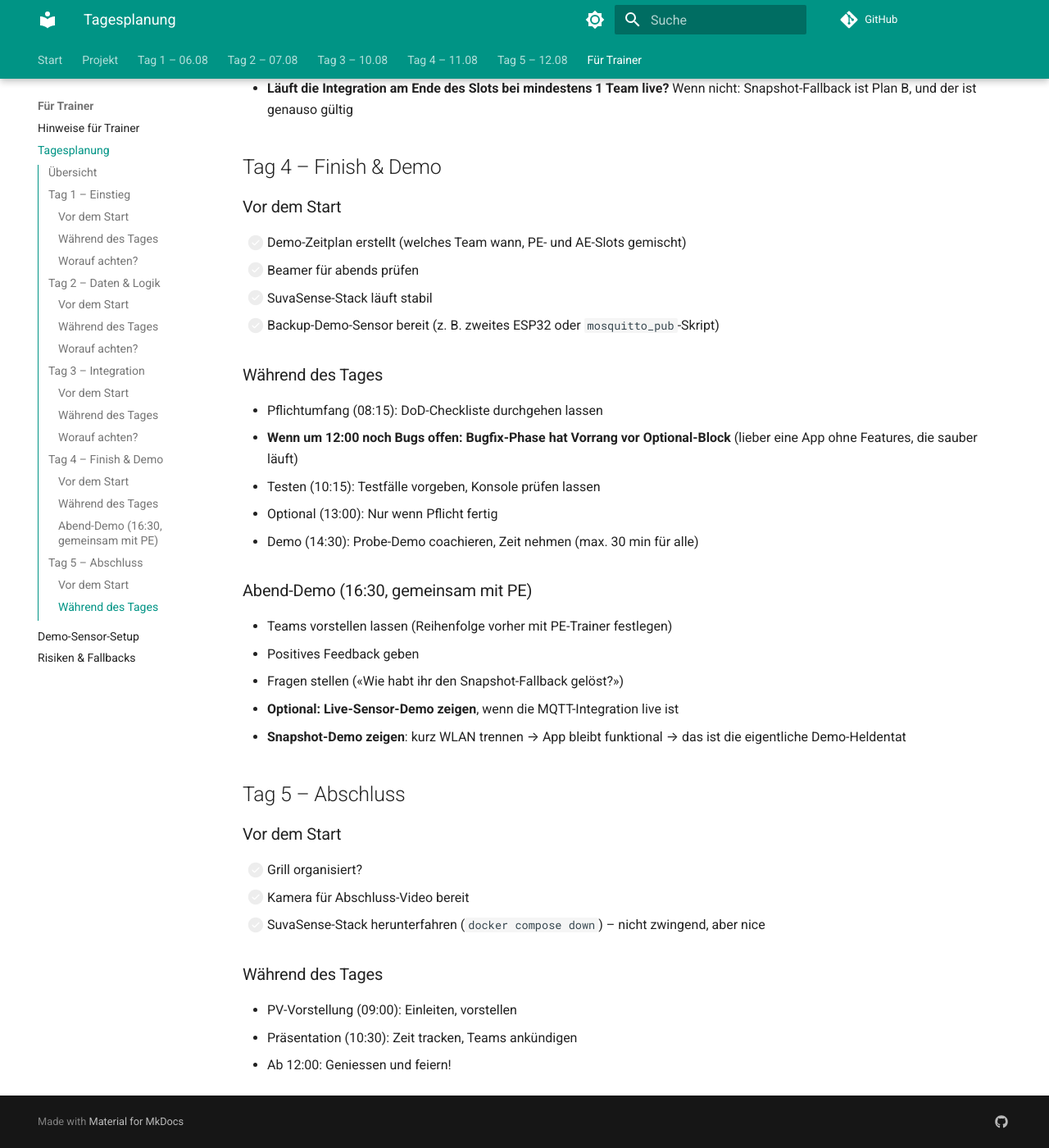
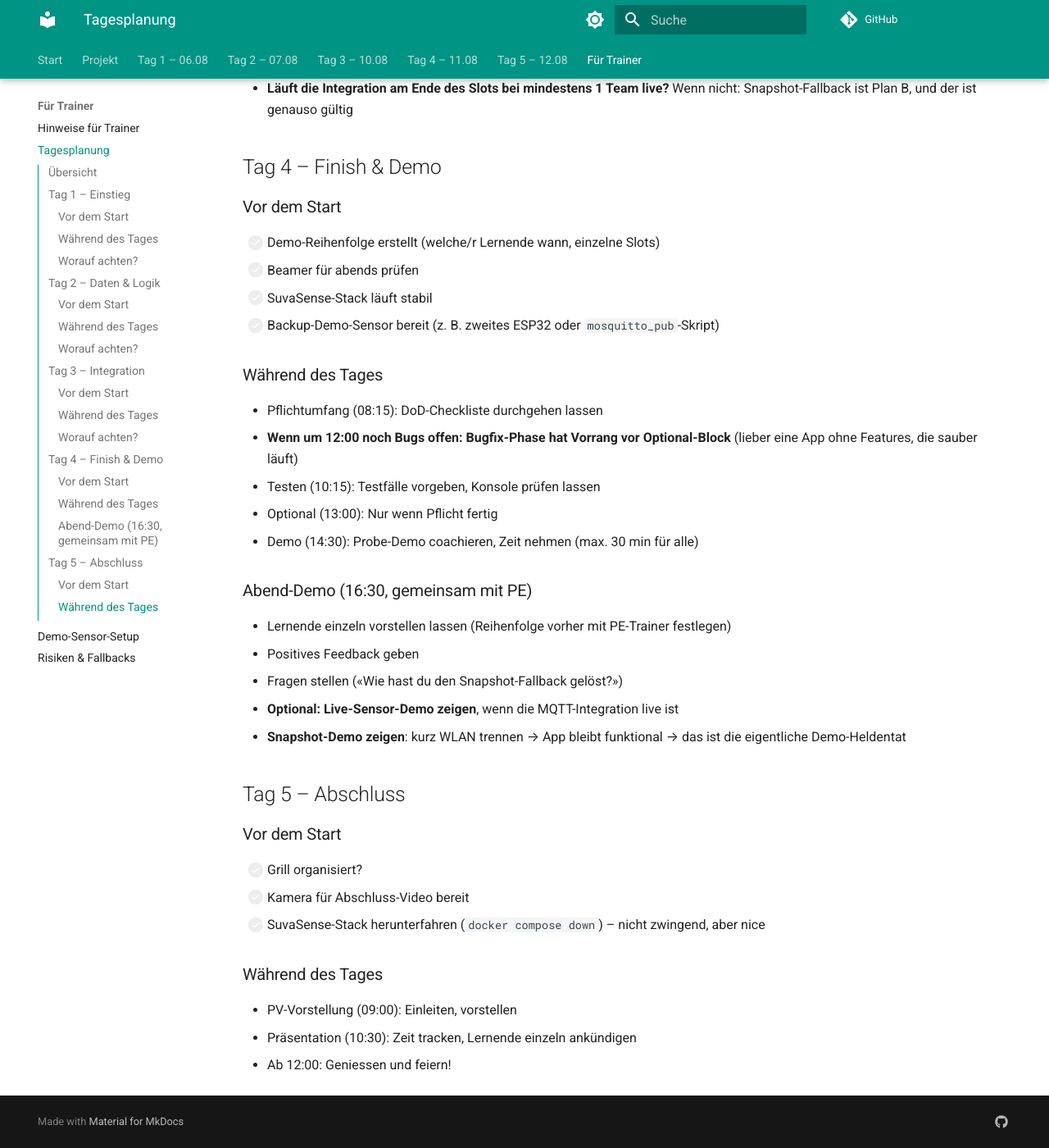
Before and after one commit to HeiligerG/ae-raumklima-bootcamp, an MkDocs documentation site: the page built from docs/trainer/tagesplanung.md, in a window 1280 px wide and 1400 px high, scrolled down 2574 px. Shown: the whole window at 82% size. Built offline with MkDocs 1.6.1 and Material for MkDocs 9.7.7, drawn with Linux system fonts in a browser that asks for light colours; comment, search, counter and statistics services are not loaded; some of the changed text lies outside the part shown.

Commit message:
fix(trainer): tagesplanung Nachzuegler-Edits (Retro -> Selbst-Reflexion)
Zwei Zeilen, die beim vorherigen tagesplanung-Commit
nicht erfasst wurden (Race-Condition zwischen mehreren
Edit-Aufrufen):
- Tag 3 'Vor dem Start': 'Retro-Partner-Teams festlegen'
  -> 'Selbst-Reflexion-Material vorbereitet'
- Tag 3 'Waehrend': 'Retro: Teams zuweisen' ->
  'Selbst-Reflexion: Jede/r fuer sich'

```diff
--- a/docs/trainer/tagesplanung.md
+++ b/docs/trainer/tagesplanung.md
@@ -53,7 +53,7 @@
 ## Tag 3 – Integration
 
 ### Vor dem Start
-- [ ] Retro-Partner-Teams festlegen
+- [ ] **Selbst-Reflexion-Material** für die Lernenden vorbereitet (siehe [Retro](retro.md))
 - [ ] **SuvaSense-Stack läuft und ist erreichbar** (`curl http://<host>:8080/health` und `docker compose ps`)
 - [ ] **Demo-Sensor publiziert** (entweder echtes ESP32 oder manueller `mosquitto_pub` – siehe [Demo-Sensor-Setup](demo-sensor.md))
 - [ ] API-URL und Demo-Seriennummer sind an die Lernenden verteilt (am besten schon Tag 2 Nachmittag, spätestens jetzt)
@@ -61,7 +61,7 @@
 
 ### Während des Tages
 - Daily (08:00): Stand-up
-- Retro (08:15): Teams zuweisen, Zeit tracken, Feedback-Regeln erklären
+- Selbst-Reflexion (08:15): Jede/r Lernende für sich, 30 Min
 - **Projekt Verlaufsliste (09:00–10:00)**: kurze Coach-Session, Code aus Tag-2-Anleitung übernehmen
 - **Joint-Session 13:00–15:00 moderieren**: AE testet App gegen API (oder Snapshot-Fallback), PE publiziert via MQTT. Trainer überwacht `mosquitto_sub -t 'suva/+/data' -v` und zeigt den Datenstrom am Beamer.
 
@@ -74,7 +74,7 @@
 ## Tag 4 – Finish & Demo
 
 ### Vor dem Start
-- [ ] Demo-Zeitplan erstellt (welches Team wann, PE- und AE-Slots gemischt)
+- [ ] Demo-Reihenfolge erstellt (welche/r Lernende wann, einzelne Slots)
 - [ ] Beamer für abends prüfen
 - [ ] SuvaSense-Stack läuft stabil
 - [ ] Backup-Demo-Sensor bereit (z. B. zweites ESP32 oder `mosquitto_pub`-Skript)
@@ -87,9 +87,9 @@
 - Demo (14:30): Probe-Demo coachieren, Zeit nehmen (max. 30 min für alle)
 
 ### Abend-Demo (16:30, gemeinsam mit PE)
-- Teams vorstellen lassen (Reihenfolge vorher mit PE-Trainer festlegen)
+- Lernende einzeln vorstellen lassen (Reihenfolge vorher mit PE-Trainer festlegen)
 - Positives Feedback geben
-- Fragen stellen («Wie habt ihr den Snapshot-Fallback gelöst?»)
+- Fragen stellen («Wie hast du den Snapshot-Fallback gelöst?»)
 - **Optional: Live-Sensor-Demo zeigen**, wenn die MQTT-Integration live ist
 - **Snapshot-Demo zeigen**: kurz WLAN trennen → App bleibt funktional → das ist die eigentliche Demo-Heldentat
 
@@ -102,5 +102,5 @@
 
 ### Während des Tages
 - PV-Vorstellung (09:00): Einleiten, vorstellen
-- Präsentation (10:30): Zeit tracken, Teams ankündigen
+- Präsentation (10:30): Zeit tracken, Lernende einzeln ankündigen
 - Ab 12:00: Geniessen und feiern!
```
